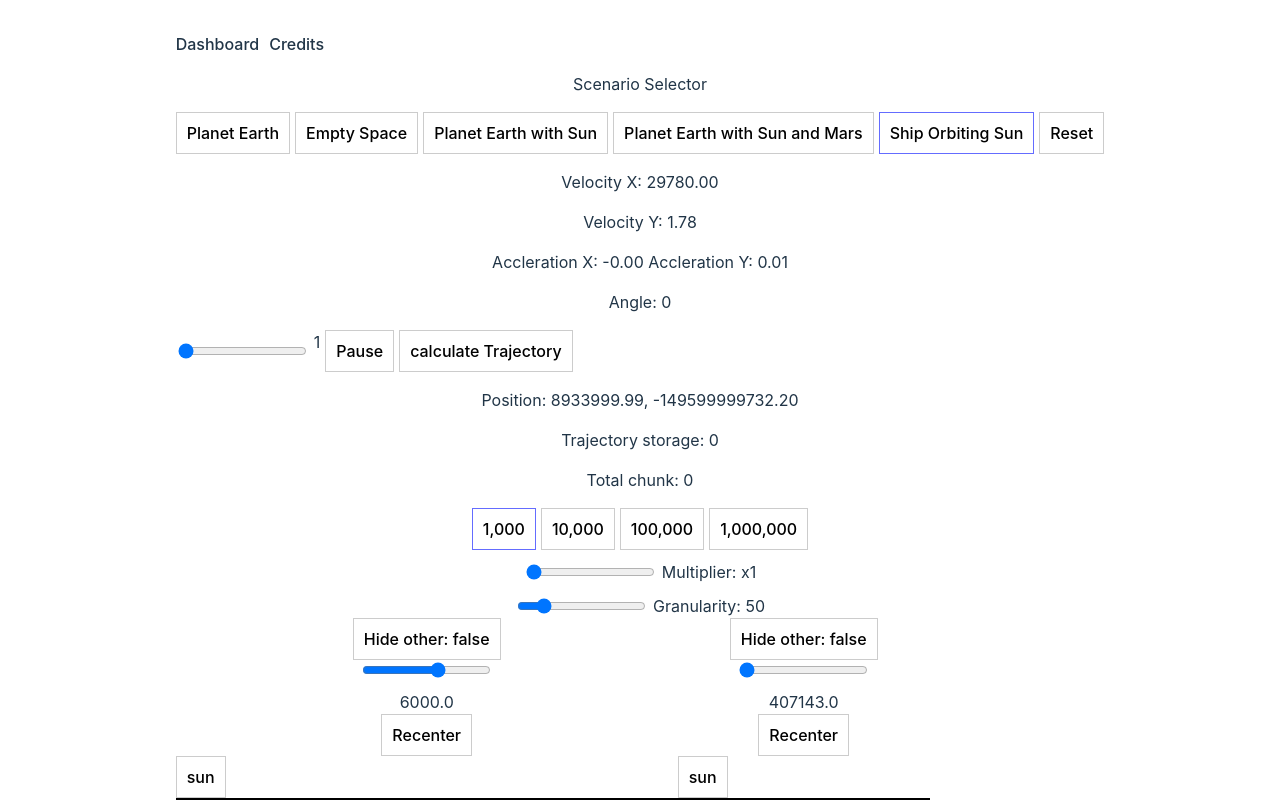
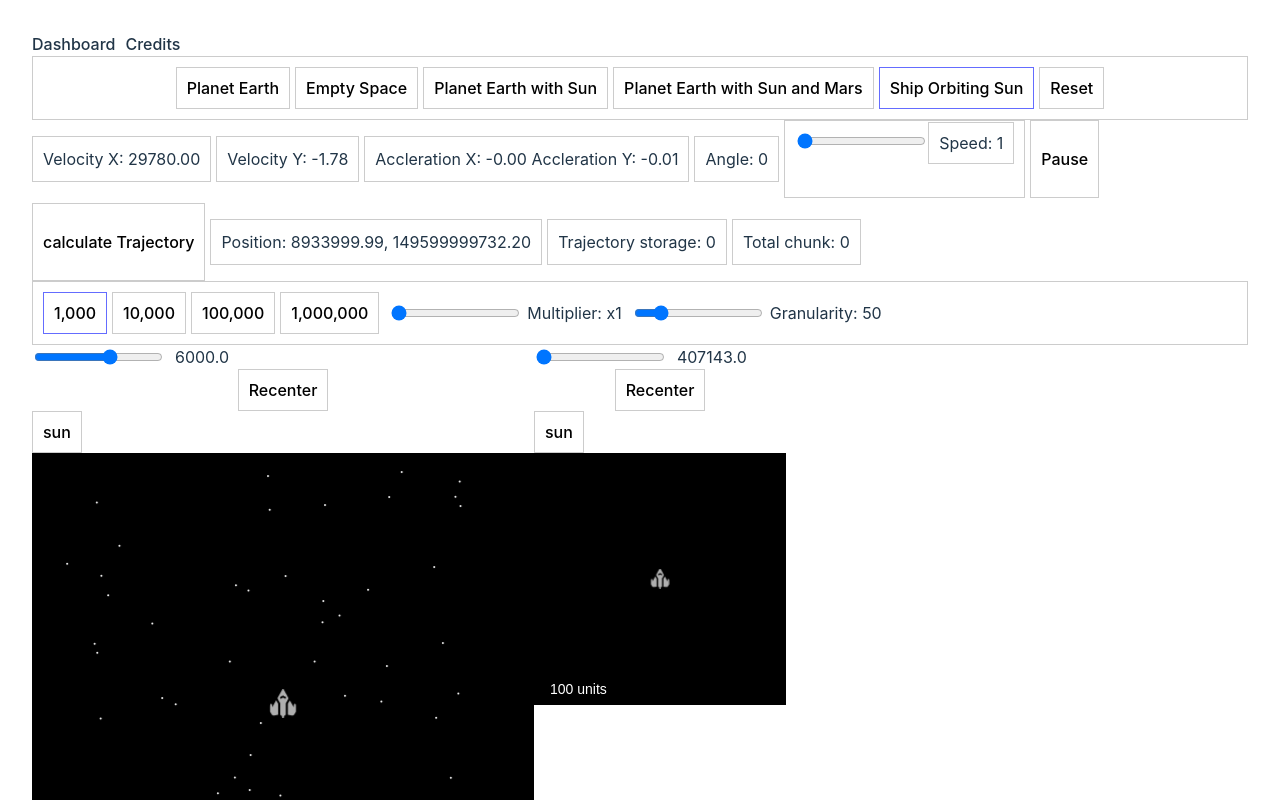
Before and after one commit to JosephRodolfo/space-ship-2, a Vue app: page /space-ship-2/dashboard in a window 1280 px wide. Shown: the top 800 px of the page. Built offline with nearby package versions, Linux system fonts and the light colour scheme.

Commit message:
apply styles to limit size of controls and data add press j to show trajectory

```diff
--- a/src/components/Canvas.vue
+++ b/src/components/Canvas.vue
@@ -285,6 +285,7 @@ function draw() {
     const trajectoryCanvas = trajectoryCtx.value.canvas;
     ctx.save();
     if (currentReferenceBody.value) {
+      console.log(currentReferenceBody.value);
       cumulativeX += currentReferenceBody.value!.position.x! - lastX;
       cumulativeX += currentReferenceBody.value!.position.y! - lastY;
     }
--- a/src/components/CanvasWithControls.vue
+++ b/src/components/CanvasWithControls.vue
@@ -1,9 +1,9 @@
 <template>
   <div class="canvas-with-controls">
     <div class="controls">
-      <button class="button" @click="toggleOtherObjects">
+      <!-- <button class="button" @click="toggleOtherObjects">
         Hide other: {{ !hideOtherObjects }}
-      </button>
+      </button> -->
       <MagnificationControls
         :magnificationOpts="magnificationOpts"
         @input="handleMagnificationChange"
@@ -69,9 +69,9 @@ function handleMagnificationChange(val: number) {
   magnification.value = val;
 }
 
-function toggleOtherObjects() {
-  hideOtherObjects.value = !hideOtherObjects.value;
-}
+// function toggleOtherObjects() {
+//   hideOtherObjects.value = !hideOtherObjects.value;
+// }
 function selectReferenceBody(value: string) {
   mainStore.setReferenceBody(value);
 }
--- a/src/components/Dashboard.vue
+++ b/src/components/Dashboard.vue
@@ -1,25 +1,28 @@
 <template>
   <div v-if="currentScenario">
   <ScenarioSelector></ScenarioSelector>
-  <p>Velocity X: {{ currentScenario!.ship.velocity.x!.toFixed(2) }}</p>
-  <p>Velocity Y: {{ currentScenario!.ship.velocity.y!.toFixed(2) }}</p>
-  <p>
+  <div class="speed-controls">
+  <p class="button">Velocity X: {{ currentScenario!.ship.velocity.x!.toFixed(2) }}</p>
+  <p class="button">Velocity Y: {{ currentScenario!.ship.velocity.y!.toFixed(2) }}</p>
+  <p class="button">
     Accleration X: {{ currentScenario!.ship.acceleration.x!.toFixed(2) }} Accleration Y:
     {{ currentScenario!.ship.acceleration.y?.toFixed(2) }}
   </p>
-  <p>Angle: {{ (currentScenario!.ship.rotationAngle * (180 / Math.PI)).toFixed(0) }}</p>
-  <div class="speed-controls">
+  <p class="button">Angle: {{ (currentScenario!.ship.rotationAngle * (180 / Math.PI)).toFixed(0) }}</p>
+  <div class="button">
     <input type="range" :min="speedSettings.min" :max="speedSettings.max" :step="1" :value="mainStore.gameEngine.speed" @input="setSpeed"/>
-    <span>{{ mainStore.gameEngine.speed }}</span>
+
+    <span class="button">Speed: {{ mainStore.gameEngine.speed }}</span>
+  </div>
     <button class="button" @click="handlePause">Pause</button>
     <button class="button" @click="initCalculateTrajectory"> calculate Trajectory</button>
-  </div>
-  <p>
+  <p class="button">
     Position: {{ currentScenario!.ship.position.x!.toFixed(2) }},
     {{ currentScenario!.ship.position.y!.toFixed(2) }}
   </p>
-  <p>Trajectory storage: {{ mainStore.trajectoryData.length }}</p>
-  <p>Total chunk: {{ mainStore.trajectorySettings.totalChunks }}</p>
+  <p class="button">Trajectory storage: {{ mainStore.trajectoryData.length }}</p>
+  <p class="button">Total chunk: {{ mainStore.trajectorySettings.totalChunks }}</p>
+</div>
 
   <TrajectoryControls></TrajectoryControls>
   <div class="canvas-container">
@@ -47,7 +50,7 @@
 </template>
 
 <script setup lang="ts">
-import { onMounted, onUnmounted, computed, watch } from "vue";
+import { onMounted, onUnmounted, computed, watch, watchEffect } from "vue";
 import ScenarioSelector from "./ScenarioSelector.vue";
 import { useKeyPress } from "../composables/useKeyPress";
 import CanvasWithControls from "./CanvasWithControls.vue";
@@ -63,6 +66,12 @@ const speedSettings = computed(() => {
 })
 const magnificationSettings = computed(() => {
   return currentScenario.value!.magnificationSettings;
+});
+watchEffect(() => {
+  if (keysPressed.has('j')) {
+    initCalculateTrajectory();
+    keysPressed.delete('j');
+  }
 });
 const mainStore = useMainStore();
 const canvasSize = computed(() => ({
@@ -195,5 +204,6 @@ function handlePause() {
   display: flex;
   flex-direction: row;
   gap: 5px;
+  flex-wrap: wrap;
 }
 </style>
--- a/src/components/ScenarioSelector.vue
+++ b/src/components/ScenarioSelector.vue
@@ -1,6 +1,6 @@
 <template>
-  <div class="scenario-selector">
-    <p>Scenario Selector</p>
+  <div class="scenario-selector button">
+    <!-- <p>Scenario Selector</p> -->
     <div class="selector-links">
       <button
         v-for="scenario in mainStore.scenarioOptions"
--- a/src/components/TrajectoryControls.vue
+++ b/src/components/TrajectoryControls.vue
@@ -1,5 +1,5 @@
 <template>
-  <div class="magnification-controls control-element-border">
+  <div class="magnification-controls control-element-border button">
     <div class="tiles">
       <button v-for="(value, index) in tileValues" :key="index" class="tile" :class="['button', {selected: selectedTile === value * multiplier}]" @click="selectTile(value * multiplier)">
         {{ (value * multiplier).toLocaleString() }}
@@ -41,9 +41,9 @@ function selectTile(value: number) {
 <style>
 .magnification-controls {
   display: flex;
-  flex-direction: column;
+  flex-direction: row;
   align-items: center;
-  gap: 10px;
+  gap: 5px;
 }
 
 .tiles {
--- a/src/composables/useKeyPress.ts
+++ b/src/composables/useKeyPress.ts
@@ -5,7 +5,7 @@ export function useKeyPress() {
 
   const onKeydown = (event: KeyboardEvent) => {
     const key = event.key.toLowerCase();
-    if(['w', 'a', 's', 'd'].includes(key)) {
+    if(['w', 'a', 's', 'd', 'j'].includes(key)) {
       keysPressed.add(key.toLowerCase());
     }
   };
--- a/src/store/store.ts
+++ b/src/store/store.ts
@@ -124,7 +124,7 @@ const initialState: Scenario[] = [
   {
     id: 5,
     name: 'Ship Orbiting Sun',
-    ship: new Ship('ship', massStation, { x: 0, y: -earthToSunDistance }, { x: earthOrbitalVelocity, y: 0 }, 100),
+    ship: new Ship('ship', massStation, { x: 0, y: earthToSunDistance }, { x: earthOrbitalVelocity, y: 0 }, 100),
     otherBodies: [
       new Planet({ x: 0, y: 0 }, sunMass, { x: 0, y: 0 }, sunRadius, 'sun'),
     ],
--- a/src/style.css
+++ b/src/style.css
@@ -57,6 +57,7 @@ button:focus-visible {
 }
 .selected-button {
   border-color: #646cff !important;
+  /* color: white; */
 }
 
 .card {
@@ -86,7 +87,11 @@ button:focus-visible {
 .button {
   padding: 10px;
   border: 1px solid #ccc;
-  cursor: pointer;
   border-radius:0;
   background-color: transparent;
 }
+
+button.button {
+  cursor: pointer;
+
+}
```
